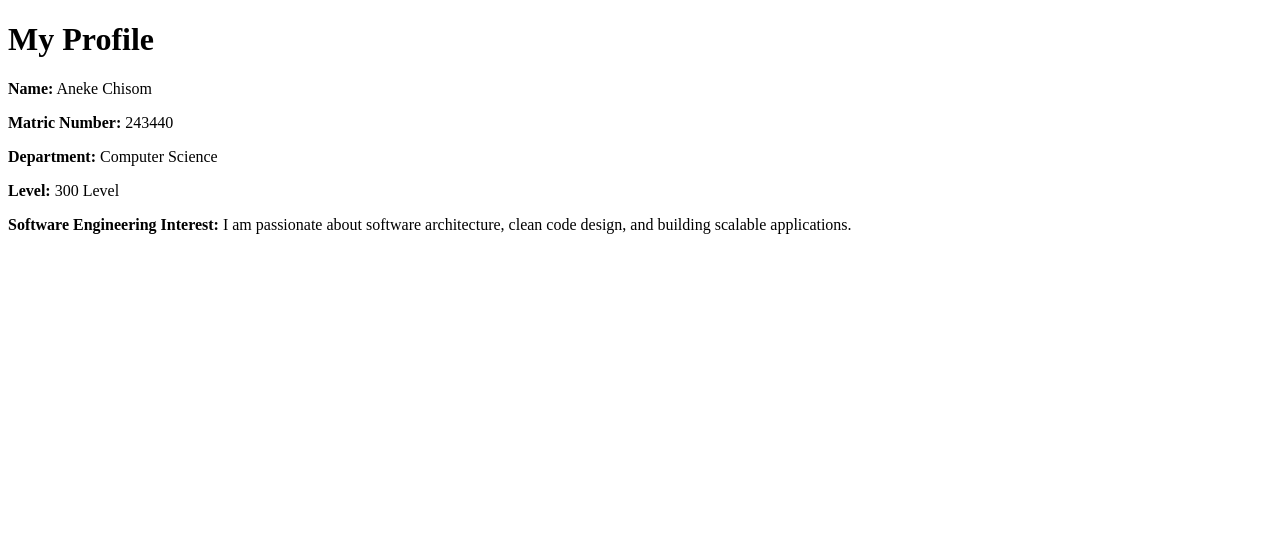
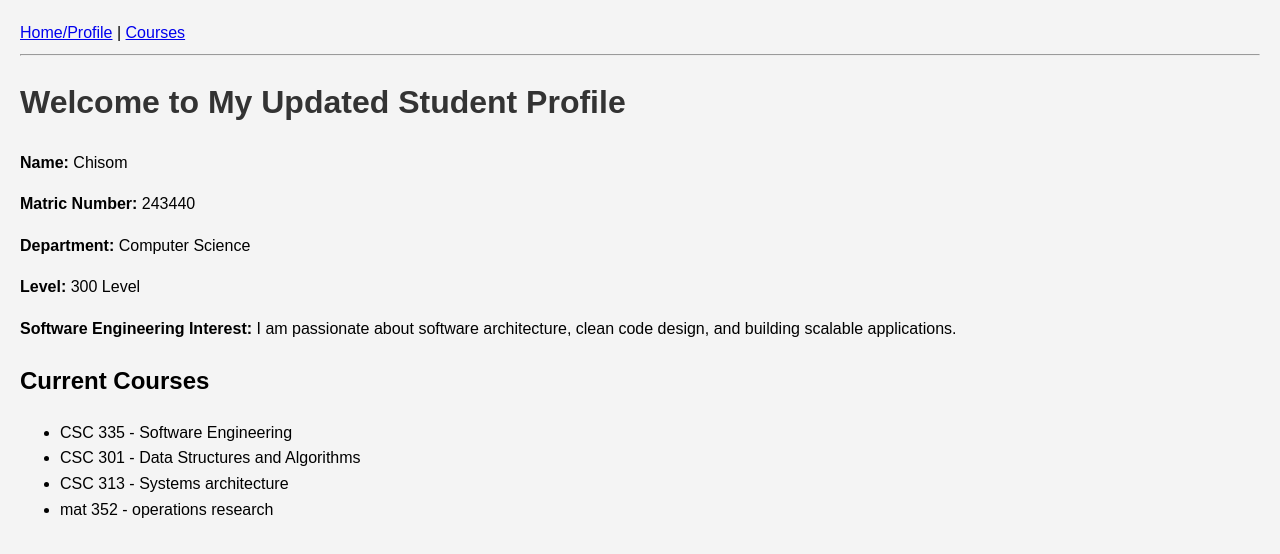
Before and after one commit to geee3/profile-project, a plain HTML site: page profile.html in a window 1280 px wide. Drawn offline with Linux system fonts and the light colour scheme.

Commit message:
Add external stylesheet and navigation menu to pages

```diff
--- a/profile.html
+++ b/profile.html
@@ -1,16 +1,31 @@
-<!DOCTYPE html>
+ <!DOCTYPE html>
 <html lang="en">
 <head>
-
+    <meta charset="UTF-8">
     <title>My Profile</title>
 
+    <link rel="stylesheet" href="CSS/style.css">
 </head>
 <body>
-    <h1>My Profile</h1>
-    <p><strong>Name:</strong> Aneke Chisom</p>
-    <p><strong>Matric Number:</strong> 243440 </p>
+    <nav>
+    <a href="profile.html">Home/Profile</a> |
+    <a href="courses.html">Courses</a>
+    </nav>
+    <hr>
+
+    <h1> Welcome to My Updated Student Profile</h1>
+    <p><strong>Name:</strong> Chisom</p>
+    <p><strong>Matric Number:</strong> 243440</p>
     <p><strong>Department:</strong> Computer Science</p>
     <p><strong>Level:</strong> 300 Level</p>
     <p><strong>Software Engineering Interest:</strong> I am passionate about software architecture, clean code design, and building scalable applications.</p>
+
+    <h2>Current Courses</h2>
+    <ul>
+        <li>CSC 335 - Software Engineering</li>
+        <li>CSC 301 - Data Structures and Algorithms</li>
+        <li>CSC 313 -   Systems architecture </li>
+        <li>mat 352 - operations research  </li>
+    </ul>
 </body>
 </html>
```
Also changed, not shown: about.html (+1 -1 lines), index.html (+7 -1 lines), 1 other file.
